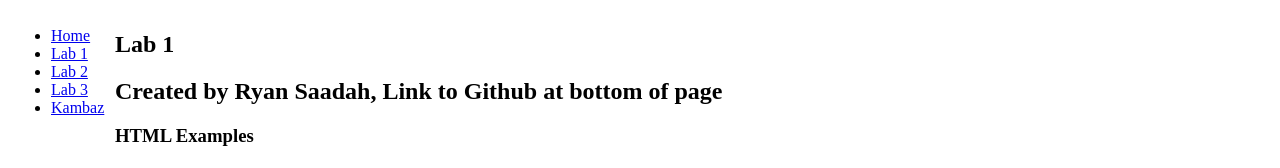
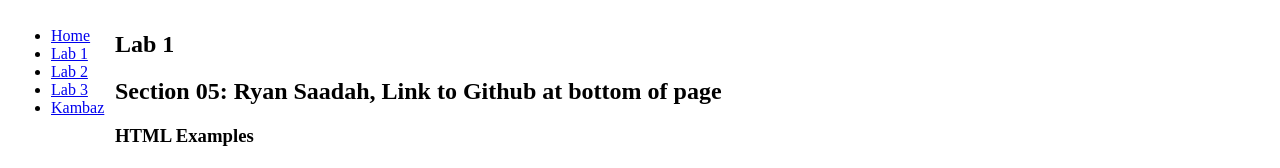
Before and after one commit to euneWarrior/kambaz-next-js, a Next.js app: page /Labs/Lab1 in a window 1280 px wide. Shown: the top 168 px of the page. Built offline with nearby package versions, Linux system fonts and the light colour scheme.

Commit message:
Added section header

```diff
--- a/app/Labs/Lab1/page.tsx
+++ b/app/Labs/Lab1/page.tsx
@@ -3,7 +3,7 @@ export default function Lab1() {
   return (
     <div id="wd-lab1">
       <h2>Lab  1</h2>
-      <h2>Created by Ryan Saadah, Link to Github at bottom of page</h2>
+      <h2>Section 05: Ryan Saadah, Link to Github at bottom of page</h2>
       <h3>HTML Examples</h3>
       <div id="wd-h-tag">
         <h4>Heading Tags</h4>
```
